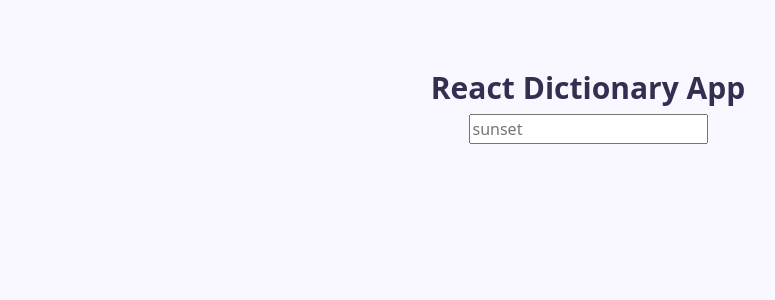
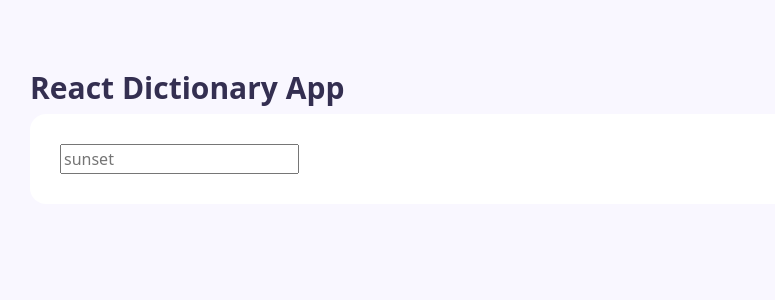
Before and after one commit to lauren-jones/react-dictionary-app, a React (Create React App) app: page / in a window 1280 px wide. Shown: the top 300 px of the page, without its empty margins (52-827 px from the left). Built offline with nearby package versions, Linux system fonts and the light colour scheme.

Commit message:
Added some CSS styling

```diff
--- a/src/App.css
+++ b/src/App.css
@@ -1,5 +1,4 @@
 .App {
-  text-align: center;
   margin-top: 70px;
 }
 
--- a/src/Dictionary.css
+++ b/src/Dictionary.css
@@ -0,0 +1,6 @@
+.Dictionary section {
+  background: white;
+  padding: 30px;
+  border-radius: 16px;
+  margin-bottom: 20px;
+}
--- a/src/Dictionary.js
+++ b/src/Dictionary.js
@@ -25,7 +25,8 @@ export default function Dictionary() {
   }
 
   return (
-    <div>
+    <div className="Dictionary">
+      <section>
         <form onSubmit={search}>
           <input
             type="search"
@@ -33,6 +34,7 @@ export default function Dictionary() {
             onChange={handleKeywordChange}
           ></input>
         </form>
+      </section>
       <Results definition={definition} />
     </div>
   );
--- a/src/Results.js
+++ b/src/Results.js
@@ -9,6 +9,7 @@ export default function Results(props) {
     console.log(props.definition);
     return (
       <div className="Definition">
+        <section>
           <h2>{props.definition.word}</h2>
           {props.definition.phonetics.map(function (phonetic, index) {
             return (
@@ -17,11 +18,12 @@ export default function Results(props) {
               </div>
             );
           })}
+        </section>
         {props.definition.meanings.map(function (meaning, index) {
           return (
-            <div key={index}>
+            <section key={index}>
               <Meaning meaning={meaning} />
-            </div>
+            </section>
           );
         })}
       </div>
```
Lines whose indentation alone changed are shown as unchanged.
